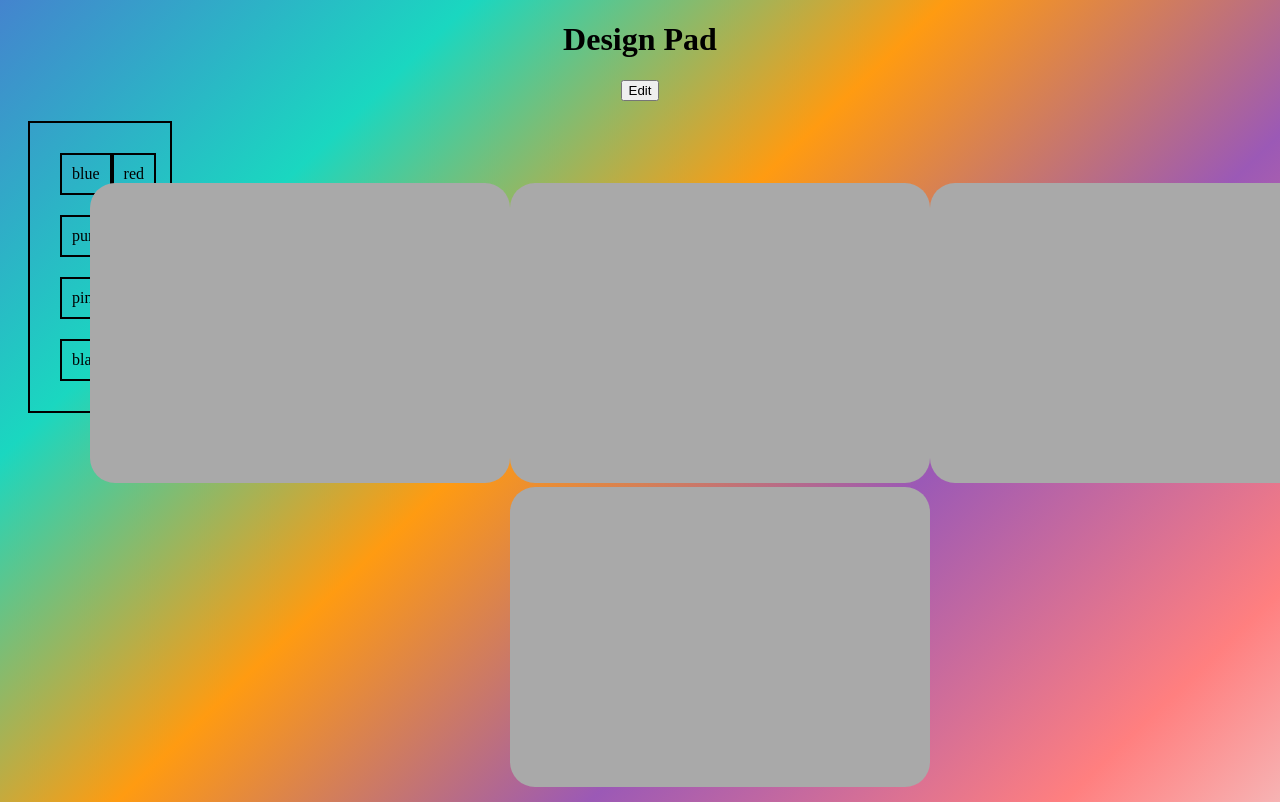
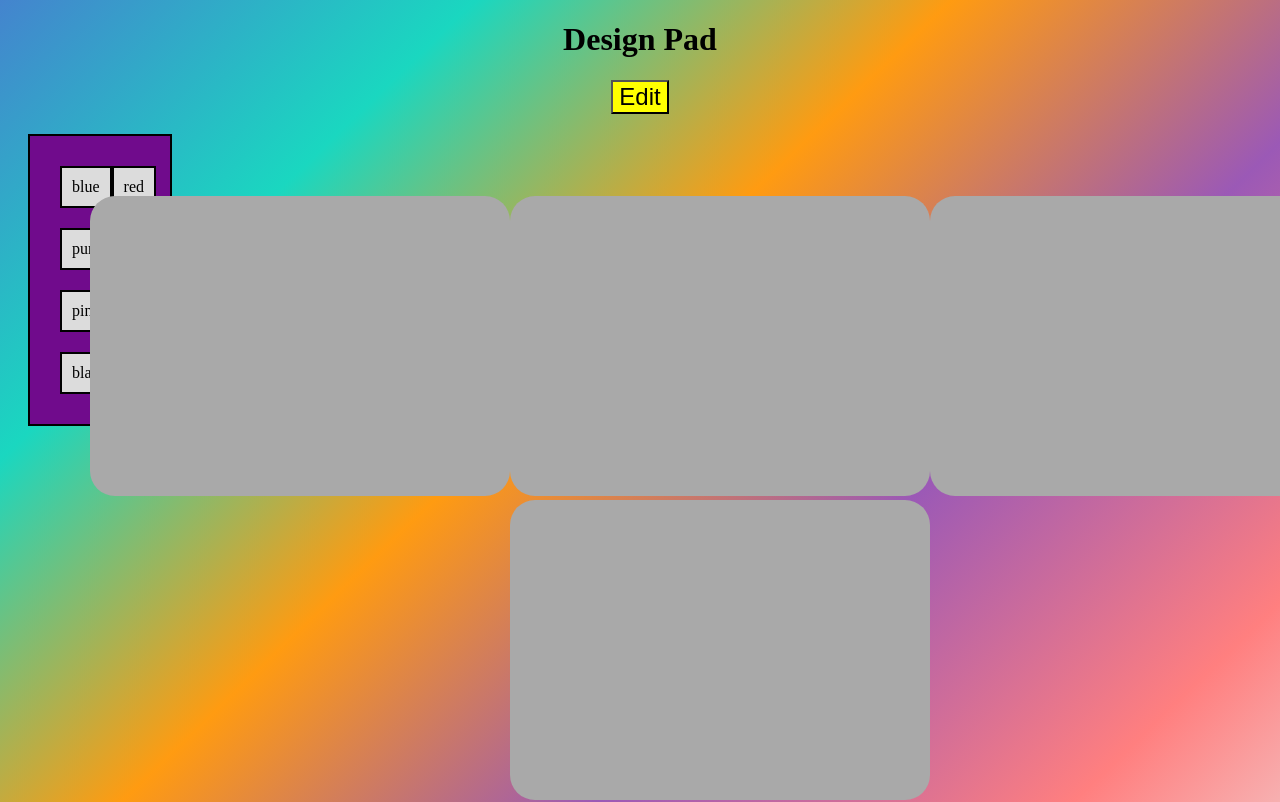
Before and after one commit to 464squad/design-pad, a React (Create React App) app: page / in a window 1280 px wide. Shown: the top 802 px of the page. Built offline with nearby package versions, Linux system fonts and the light colour scheme.

Commit message:
css changes updates

```diff
--- a/src/css/DesignBoard.css
+++ b/src/css/DesignBoard.css
@@ -1,17 +1,8 @@
-.padsContainer{
-  position: relative;
-  display: grid;
-  flex-wrap: wrap;
-  width: 500px;
-  left: 550px;
-  top: 150px;
-  grid-row-gap: 5px;
-  grid-template-columns: repeat(2, 405px);
+ .editButton {
+  background-color: black;
+  color: white;
 }
-
-.rectangle{
-  height: 200px;
-  width: 400px;
-  border-radius: 5px;
-  background-color: #555;
+.editButtonActive {
+  background-color: red;
+  color: white;
 }
--- a/src/css/DesignContainer.css
+++ b/src/css/DesignContainer.css
@@ -1,14 +1,16 @@
-.header{
-  position: relative;
-  top: 100px;
-}
+.editButton {
+    background-color: yellow;
+    color:black;
+    font-size: x-large;
+  }
 
-.editBtn{
-  position: relative;
-  top: 100px;
-  left: 500px;
-  height: 50px;
-  width: 100px;
-  background-color: black;
-  color: white;
-}
+  .editButtonActive {
+    position: absolute;
+    top: 40px;
+  right: 10%;
+  padding: 10px 20px;
+
+    background-color: red;
+    color: white;
+    font-size: x-large;
+  }
--- a/src/css/DesignPad.css
+++ b/src/css/DesignPad.css
@@ -1,5 +1,5 @@
 .wpad {
-    padding: 0;
+    padding: 30;
     margin: 0;
     display: inline-block;
     width: 420px;
--- a/src/css/PadInput.css
+++ b/src/css/PadInput.css
@@ -4,6 +4,7 @@
     padding: 20px;
     margin: 20px;
     width: 100px;
+    background-color: rgb(112, 11, 140);
   }
 
   .row {
@@ -15,4 +16,5 @@
   .row > div {
     border: 2px solid black;
     padding: 10px;
+    background-color:gainsboro;
   }
```
